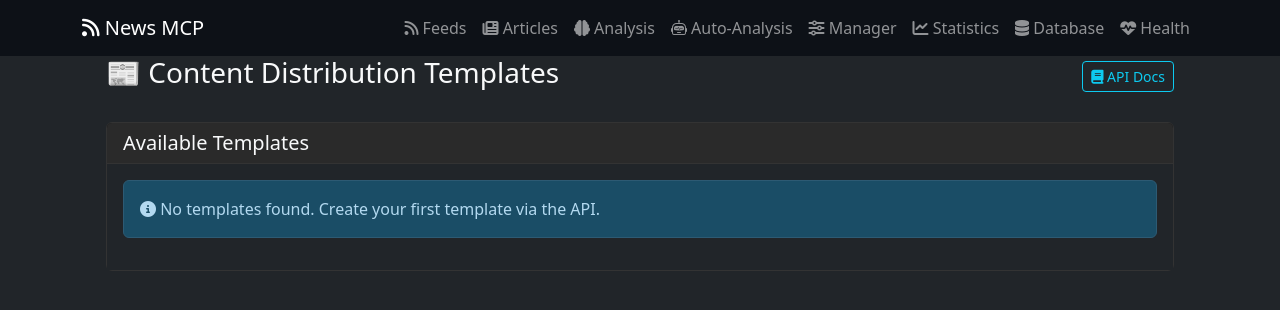
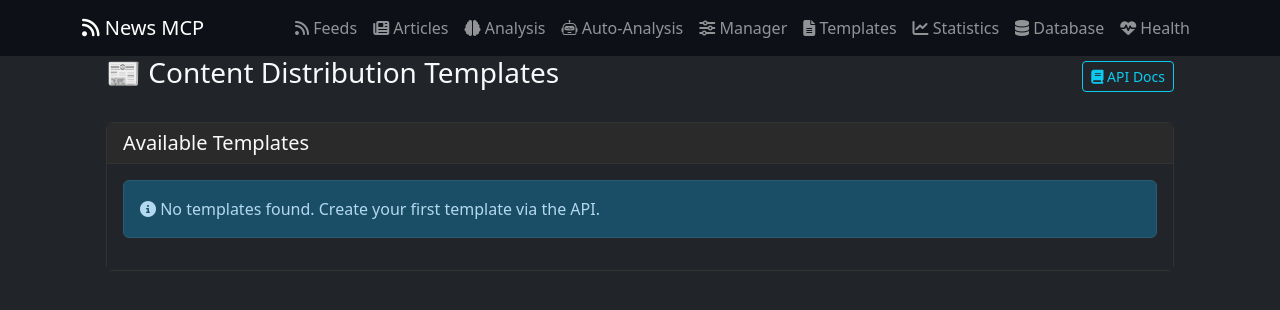
Before and after one commit to Vishwaflr/news-mcp, a FastAPI app: page /admin/content-templates in a window 1280 px wide. Shown: the top 310 px of the page. Run offline with FastAPI, Linux system fonts and the light colour scheme; data that the repository does not hold is empty; some libraries are stand-ins or nearby versions.

Commit message:
feat: Add Content Templates to navigation menu
Add navigation link to /admin/content-templates in main menu
Icon: file-alt

Position: After Manager, before Statistics

🤖 Generated with [Claude Code](https://claude.com/claude-code)

Co-Authored-By: Claude <noreply@anthropic.com>

```diff
--- a/templates/base.html
+++ b/templates/base.html
@@ -249,6 +249,9 @@
                     <a class="nav-link" href="/admin/manager">
                         <i class="fas fa-sliders-h"></i> Manager
                     </a>
+                    <a class="nav-link" href="/admin/content-templates">
+                        <i class="fas fa-file-alt"></i> Templates
+                    </a>
                     <a class="nav-link" href="/admin/statistics">
                         <i class="fas fa-chart-line"></i> Statistics
                     </a>
```
